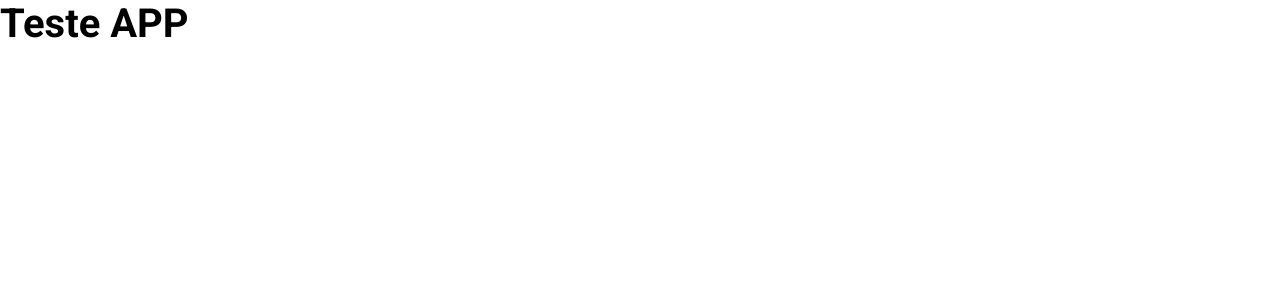
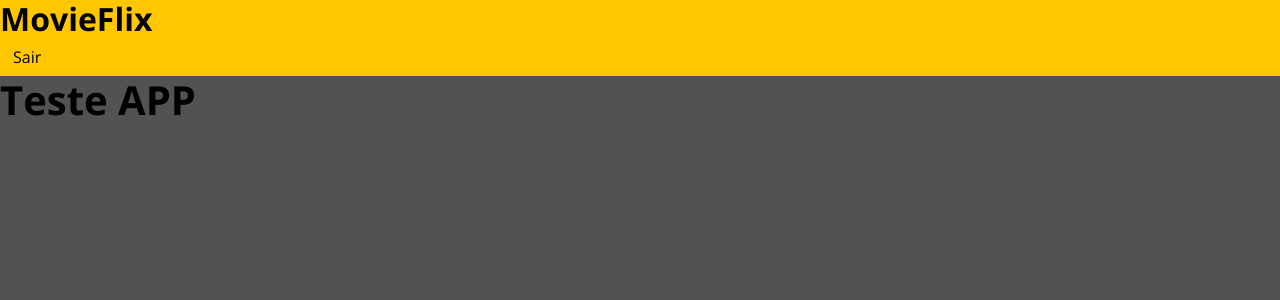
Before and after one commit to auriceliof/devsuperior-react-03, a React (Create React App) app in the folder desafiomovieflix/frontend/: page / in a window 1280 px wide. Shown: the top 300 px of the page. Built offline with nearby package versions, Linux system fonts and the light colour scheme; the HTML template or start-up script is replaced by a standard one.

Commit message:
Initial Structure

```diff
--- a/desafiomovieflix/frontend/public/index.html
+++ b/desafiomovieflix/frontend/public/index.html
@@ -8,13 +8,10 @@
       name="description"
       content="Projeto DevSuperior – Desafio MovieFlix"
     />
-    <link rel="apple-touch-icon" href="%PUBLIC_URL%/logo192.png" />
-
     <title>DSDesafioMovieFlix</title>
   </head>
   <body>
     <noscript>É necessário habilitar o JavaScript no seu navegador.</noscript>
     <div id="root"></div>
-
   </body>
 </html>
--- a/desafiomovieflix/frontend/src/App.css
+++ b/desafiomovieflix/frontend/src/App.css
@@ -1,5 +1,5 @@
-@import url('https://fonts.googleapis.com/css2?family=Open+Sans:wght@400;700&family=Roboto:wght@400;500;700&display=swap');
+@import url('https://fonts.googleapis.com/css2?family=Open+Sans:wght@400;700&display=swap');
 
 * {
-    font-family: 'Roboto', 'Opens Sans';
+    font-family: 'Open Sans';
 }
--- a/desafiomovieflix/frontend/src/App.tsx
+++ b/desafiomovieflix/frontend/src/App.tsx
@@ -1,9 +1,14 @@
 import './App.css';
 import './assets/styles/custom.scss';
+import Navbar from 'components/Navbar';
 
 function App() {
   return (
-    <h1>Teste APP</h1>
+    <>
+      <Navbar />
+
+      <h1>Teste APP</h1>
+    </>
   );
 }
 
--- a/desafiomovieflix/frontend/src/assets/styles/custom.scss
+++ b/desafiomovieflix/frontend/src/assets/styles/custom.scss
@@ -1,8 +1,8 @@
 $theme-colors: (
-  'primary': #1890FF,
+  'primary': #FFC700,
 );
 
-$body-bg: #fff;
+$body-bg: #525252;
 $body-color: #000;
 
 @import '~bootstrap/scss/bootstrap.scss';
--- /dev/null
+++ b/desafiomovieflix/frontend/src/components/Navbar/index.tsx
@@ -0,0 +1,16 @@
+const Navbar = () => {
+    return (
+        <nav className="bg-primary">
+            <div>
+                <a href="/">
+                    <h2>MovieFlix</h2>
+                </a>
+            </div>
+            <div>
+                <button className="btn btn-primary btn-navbar">Sair</button>
+            </div>
+        </nav>
+    );
+};
+
+export default Navbar;
```
Also changed, not shown: desafiomovieflix/frontend/package.json (+4 -4 lines), desafiomovieflix/frontend/src/components/Navbar/styles.css (added), 1 other file (tests, documents, lock files or other folders).
